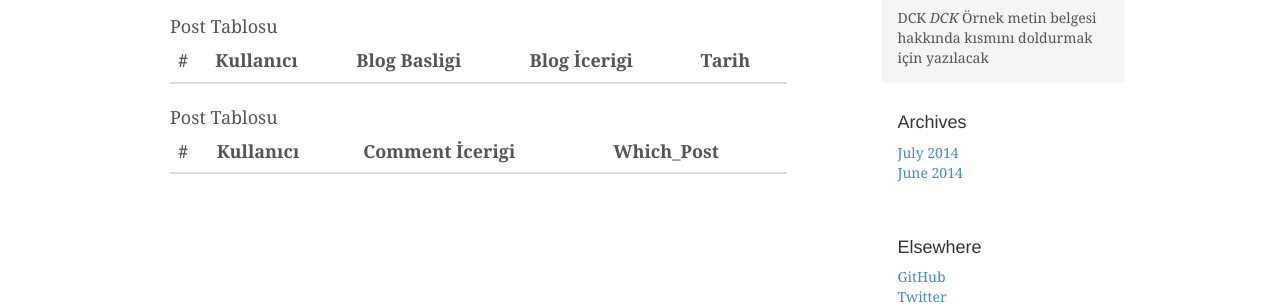
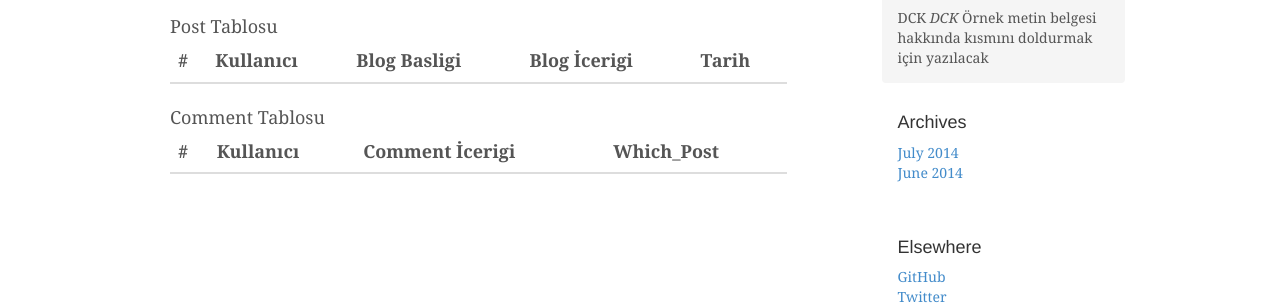
Before and after one commit to dogancankilment/dck-blog, a Django app: template myblog/templates/base.html in a window 1280 px wide. Shown: the part 307-614 px from the top of the page. Run offline with Django 3.2, Linux system fonts and the light colour scheme; the template is opened without the code that fills it, so the values that code supplies are empty; parts of the project's set-up code (start-up, migrations or seed data) failed here and were passed over; some libraries are stand-ins or nearby versions.

Commit message:
comments table name correctted

```diff
--- a/myblog/templates/base.html
+++ b/myblog/templates/base.html
@@ -76,7 +76,7 @@
             <table class="table table-striped">
                   <thead>
                     <tr>
-                      Post Tablosu
+                      Comment Tablosu
                       <th>#</th>
                       <th>Kullanıcı</th>
                       <th>Comment İcerigi</th>
```
